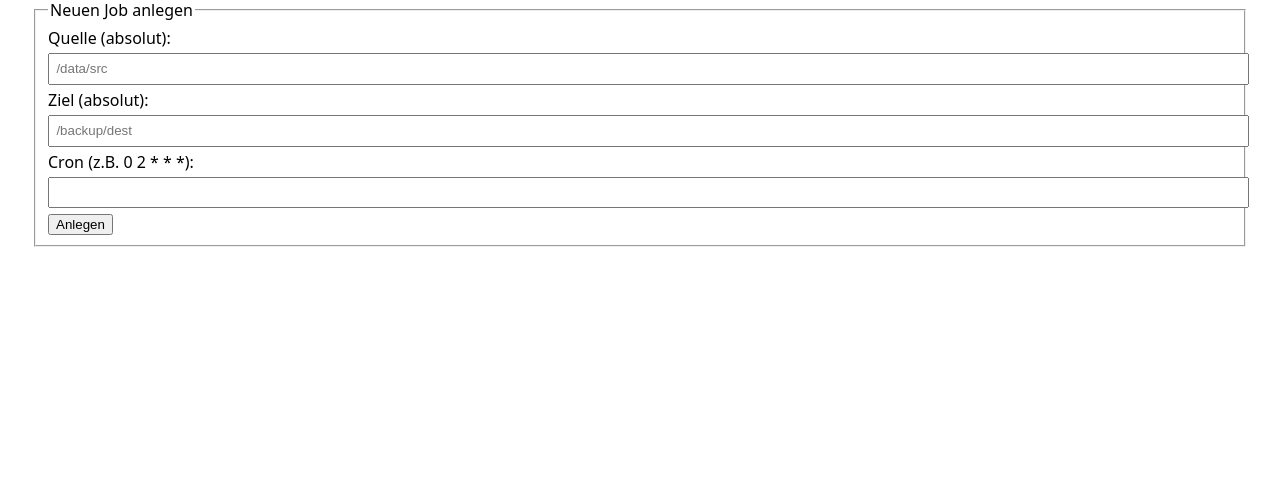
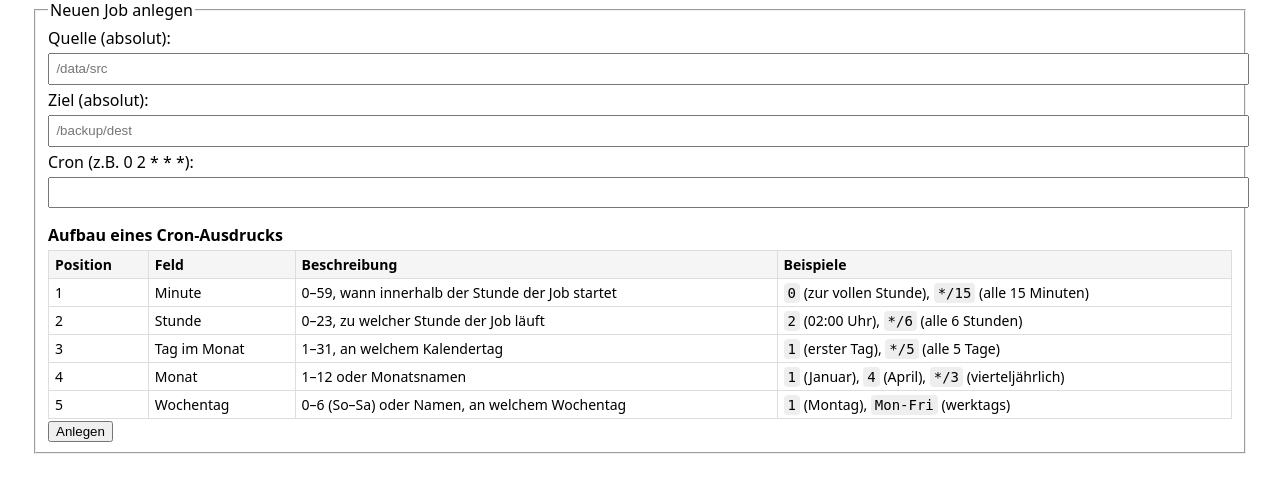
Before and after one commit to N30Z/py-backup-server, a FastAPI app: page / in a window 1280 px wide. Shown: the part 202-695 px from the top of the page. Run offline with FastAPI, Linux system fonts and the light colour scheme.

Commit message:
Add cron field explanation table when creating jobs

```diff
--- a/templates/index.html
+++ b/templates/index.html
@@ -12,9 +12,10 @@
     form button { margin-right: .25rem; }
     fieldset { margin-top: 2rem; }
     input { width: 100%; padding: .4rem; margin:.25rem 0; }
-    .cron-table { border-collapse: collapse; }
-    .cron-table td { border: none; padding: 2px 4px; }
-    .cron-table td:first-child { font-weight: 600; }
+    .cron-table { border-collapse: collapse; width: 100%; margin-top: .5rem; }
+    .cron-details td { border: none; padding: 2px 4px; }
+    .cron-details td:first-child { font-weight: 600; }
+    .cron-help-table th, .cron-help-table td { padding: 4px 6px; }
     .job-actions { white-space: nowrap; }
   </style>
 </head>
@@ -43,7 +44,7 @@
           <td><code>{{ job.target }}</code></td>
           <td>
             <div><code>{{ job.cron }}</code></div>
-            <table class="cron-table">
+            <table class="cron-table cron-details">
               {% for field in entry.cron_details %}
               <tr>
                 <td>{{ field.label }}</td>
@@ -74,6 +75,49 @@
       <label>Quelle (absolut): <input name="source" required placeholder="/data/src"/></label>
       <label>Ziel (absolut): <input name="target" required placeholder="/backup/dest"/></label>
       <label>Cron (z.B. 0 2 * * *): <input name="cron" required/></label>
+      <table class="cron-table cron-help-table" aria-describedby="cron-help">
+        <caption id="cron-help" style="text-align:left; font-weight:600; padding:4px 0;">Aufbau eines Cron-Ausdrucks</caption>
+        <thead>
+          <tr>
+            <th>Position</th>
+            <th>Feld</th>
+            <th>Beschreibung</th>
+            <th>Beispiele</th>
+          </tr>
+        </thead>
+        <tbody>
+          <tr>
+            <td>1</td>
+            <td>Minute</td>
+            <td>0&ndash;59, wann innerhalb der Stunde der Job startet</td>
+            <td><code>0</code> (zur vollen Stunde), <code>*/15</code> (alle 15 Minuten)</td>
+          </tr>
+          <tr>
+            <td>2</td>
+            <td>Stunde</td>
+            <td>0&ndash;23, zu welcher Stunde der Job läuft</td>
+            <td><code>2</code> (02:00 Uhr), <code>*/6</code> (alle 6 Stunden)</td>
+          </tr>
+          <tr>
+            <td>3</td>
+            <td>Tag im Monat</td>
+            <td>1&ndash;31, an welchem Kalendertag</td>
+            <td><code>1</code> (erster Tag), <code>*/5</code> (alle 5 Tage)</td>
+          </tr>
+          <tr>
+            <td>4</td>
+            <td>Monat</td>
+            <td>1&ndash;12 oder Monatsnamen</td>
+            <td><code>1</code> (Januar), <code>4</code> (April), <code>*/3</code> (vierteljährlich)</td>
+          </tr>
+          <tr>
+            <td>5</td>
+            <td>Wochentag</td>
+            <td>0&ndash;6 (So&ndash;Sa) oder Namen, an welchem Wochentag</td>
+            <td><code>1</code> (Montag), <code>Mon-Fri</code> (werktags)</td>
+          </tr>
+        </tbody>
+      </table>
       <button type="submit">Anlegen</button>
     </form>
   </fieldset>
```
